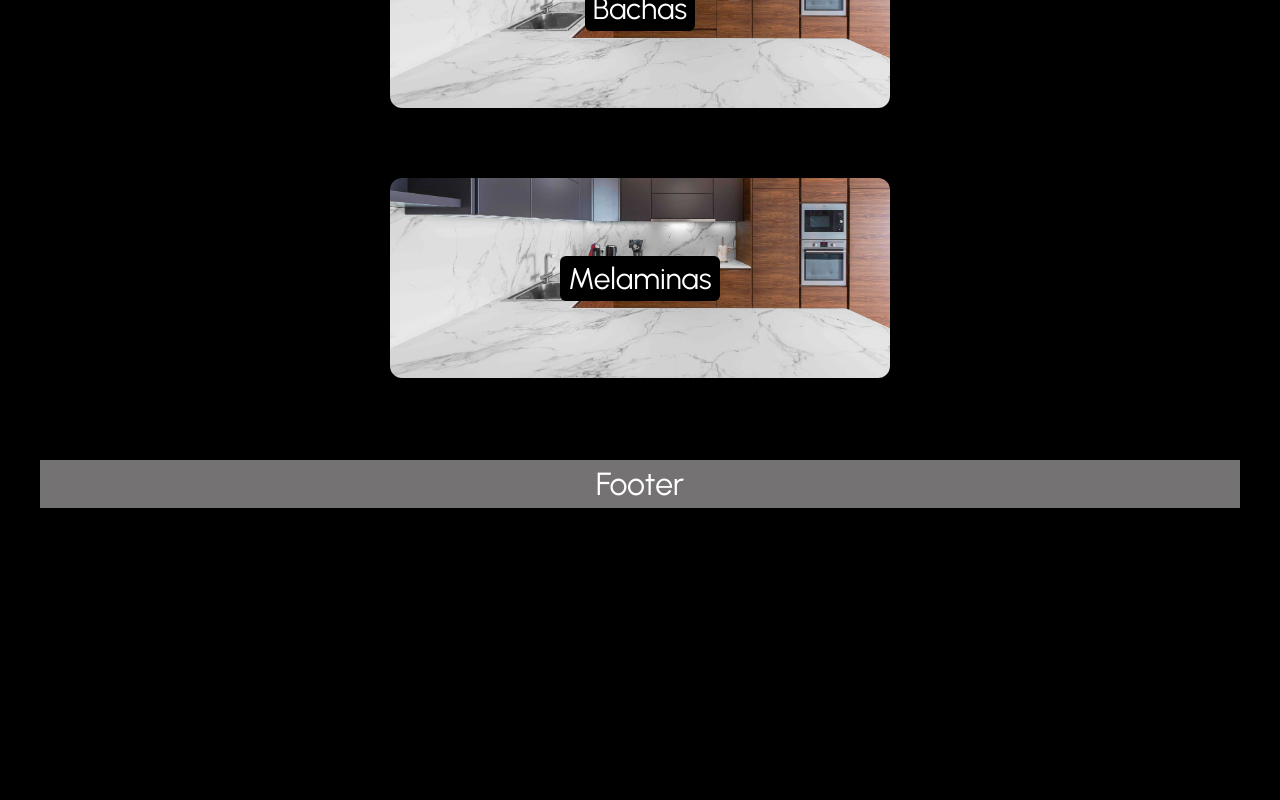
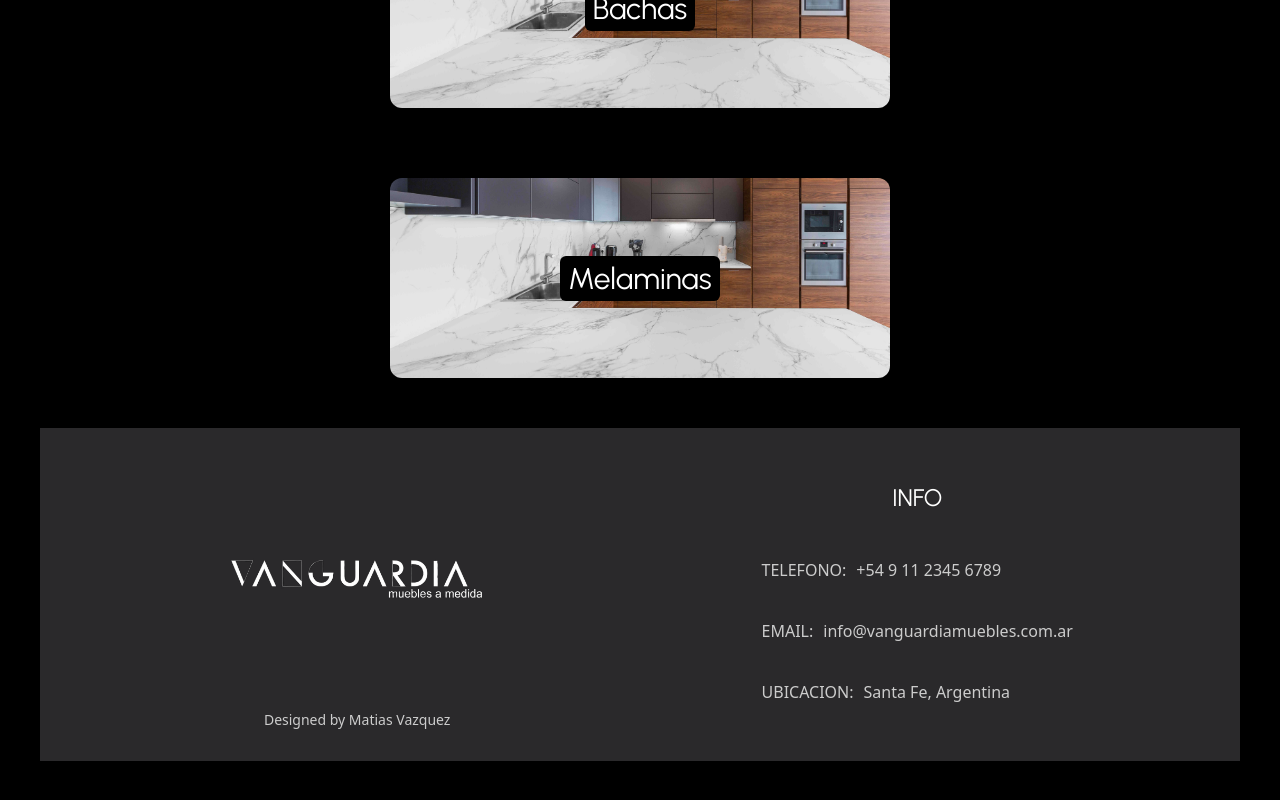
Before and after one commit to mativazq/Vanguardia, a React (Vite) app: page / in a window 1280 px wide. Shown: the part 856-1656 px from the top of the page. Before the commit the page ends 1454 px from the top, so only its background shows below. Built offline with nearby package versions, Linux system fonts and the light colour scheme.

Commit message:
nuevo foot

```diff
--- a/package.json
+++ b/package.json
@@ -12,6 +12,7 @@
   "dependencies": {
     "react": "^19.1.0",
     "react-dom": "^19.1.0",
+    "react-icons": "^5.5.0",
     "react-router-dom": "^7.7.1"
   },
   "devDependencies": {
--- a/src/App.css
+++ b/src/App.css
@@ -1,5 +1,6 @@
 #root {
-  max-width: 1280px;
+  max-width: 1200px;
+  width: 100%;
   margin: 0 auto;
   padding: 2rem;
   text-align: center;
--- a/src/Componentes/Footer/Footer.css
+++ b/src/Componentes/Footer/Footer.css
@@ -1,11 +1,76 @@
-.font-footer {
-  font-size: 2rem;
+.footer {
+    display: flex;
+    justify-content: space-around;
+    align-items: center;
+    background-color: #2a292b;
+    color: #ccc;
+    padding: 20px 40px;
+  }
+
+  .footer-left {
+    display: flex;
+    flex-direction: column;
+    align-items: center;
+  }
+
+  .foot-by{
+    margin-top: 10px;
+    font-size: 14px;
+    text-decoration: none;
+  }
+
+  .foot-by {
+    text-decoration: none;
+    color: #ccc;
+    transition: color 0.3s ease;
+  }
+
+  .logo {
+    width: 300px;
+    max-width: 100%;
+    height: auto;
+  }
+
+  .footer-right {
+    display: flex;
+    flex-direction: column;
+    align-items: center;
+  }
+
+  .footer-right h4 {
+    font-size: 24px;
+    margin-bottom: 10px;
+    color: white;
   font-weight: bold;
-  margin-bottom: 50px;
-  color: white;
-  background-color: rgb(116, 114, 114);
   font-family: "Urbanist", sans-serif;
   font-optical-sizing: auto;
   font-weight: 400;
   font-style: normal;
-}
+  }
+
+  .footer-right ul {
+    list-style: none;
+    padding: 0;
+  }
+
+  .footer-right li {
+    display: flex;
+    align-items: center;
+    gap: 10px;
+    margin-bottom: 5px;
+  }
+
+  .footer-right a {
+    text-decoration: none;
+    color: #ccc;
+    transition: color 0.3s ease;
+  }
+
+  .footer-right a:hover {
+    color: white;
+  }
+
+  .icon {
+    font-size: 20px;
+    color: #ccc;
+  }
--- a/src/Componentes/Footer/Footer.jsx
+++ b/src/Componentes/Footer/Footer.jsx
@@ -1,12 +1,34 @@
-import React from 'react'
-import './Footer.css'
+import React from "react";
+import "./footer.css";
+import ImgLogo from "../../Imagenes/Vanguardia-png.png"
 
 const Footer = () => {
   return (
-    <>
-    <h3 className='font-footer'>Footer</h3>
-    </>
-  )
-}
+    <footer className="footer" id="contact">
+      <div className="footer-left">
+      <img src= {ImgLogo} alt="Logo" className="logo" />
+      <a className="foot-by" href="#">Designed by Matias Vazquez</a>
+      </div>
 
-export default Footer
+      <div className="footer-right">
+        <h4>INFO</h4>
+        <ul>
+          <li>
+            <p>TELEFONO:</p>
+            <p>+54 9 11 2345 6789</p>
+          </li>
+          <li>
+            <p>EMAIL:</p>
+            <p>info@vanguardiamuebles.com.ar</p>
+          </li>
+          <li>
+            <p>UBICACION:</p>
+            <p>Santa Fe, Argentina</p>
+          </li>
+        </ul>
+      </div>
+    </footer>
+  );
+};
+
+export default Footer;
--- a/src/Componentes/Header/Header.css
+++ b/src/Componentes/Header/Header.css
@@ -1,5 +1,6 @@
 .header-logo {
-  width: 50rem;
+  width: 100%;
+  max-width: 800px;
   height: auto;
   opacity: 0;
   animation: fadeIn 2s ease-in forwards;
--- a/src/Componentes/Productos/Productos.css
+++ b/src/Componentes/Productos/Productos.css
@@ -17,6 +17,7 @@
 }
 
 .btn-imagen {
+  max-width: 100%;
   width: 500px;
   height: 200px;
   background-image: url("../../Imagenes/Img-Mesadas.jpg");
```
Also changed, not shown: src/Imagenes/Vanguardia-png.png (added), 1 other file (tests, documents, lock files or other folders).
